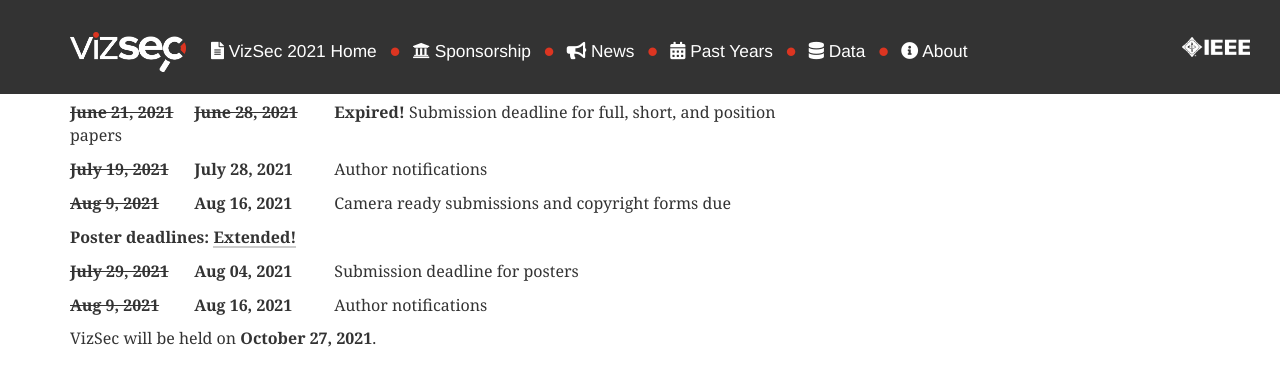
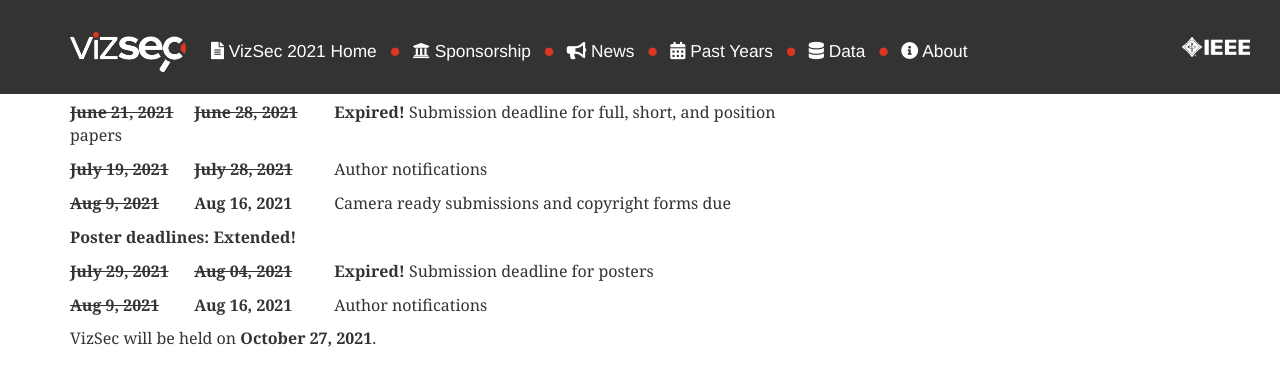
Before and after one commit to vizsec/vizsec.github.io, a Jekyll site: the page built from vizsec2021/index.html, in a window 1280 px wide and 900 px high, scrolled down 3563 px. Shown: the top 370 px of the window. Built offline with Jekyll 4.4.1, drawn with Linux system fonts in a browser that asks for light colours; nearby versions of some CDN libraries.

Commit message:
deadline expired update

```diff
--- a/vizsec2021/index.html
+++ b/vizsec2021/index.html
@@ -162,12 +162,12 @@ to a journal or a conference with proceedings. Authors of accepted papers must g
     <p><strong><span style="display: inline-block; width: 120px; text-decoration: line-through">June 21, 2021</span></strong>
         <strong><span style="display: inline-block; width: 140px; text-decoration: line-through">June 28, 2021</span>Expired! </strong>Submission deadline for full, short, and position papers</p>
     <p><strong><span style="display: inline-block; width: 120px; text-decoration: line-through">July 19, 2021</span></strong>
-        <strong><span style="display: inline-block; width: 140px;">July 28, 2021</span></strong>Author notifications</p>
+        <strong><span style="display: inline-block; width: 140px; text-decoration: line-through">July 28, 2021</span></strong>Author notifications</p>
     <p><strong><span style="display: inline-block; width: 120px; text-decoration: line-through">Aug 9, 2021</span></strong>
         <strong><span style="display: inline-block; width: 140px;">Aug 16, 2021</span></strong>Camera ready submissions and copyright forms due</p>
-    <p><strong>Poster deadlines:</strong> <span class="underline" style="font-weight: bold">Extended!</span></p>
+    <p><strong>Poster deadlines:</strong> <span style="font-weight: bold">Extended!</span></p>
     <p><strong><span style="display: inline-block; width: 120px; text-decoration: line-through">July 29, 2021</span></strong>
-        <strong><span style="display: inline-block; width: 140px;">Aug 04, 2021</span></strong>Submission deadline for posters</p>
+        <strong><span style="display: inline-block; width: 140px; text-decoration: line-through">Aug 04, 2021</span>Expired! </strong>Submission deadline for posters</p>
     <p><strong><span style="display: inline-block; width: 120px; text-decoration: line-through">Aug 9, 2021</span></strong>
         <strong><span style="display: inline-block; width: 140px;">Aug 16, 2021</span></strong>Author notifications</p>
     <p>VizSec will be held on <strong>October 27, 2021</strong>.</p>
```
